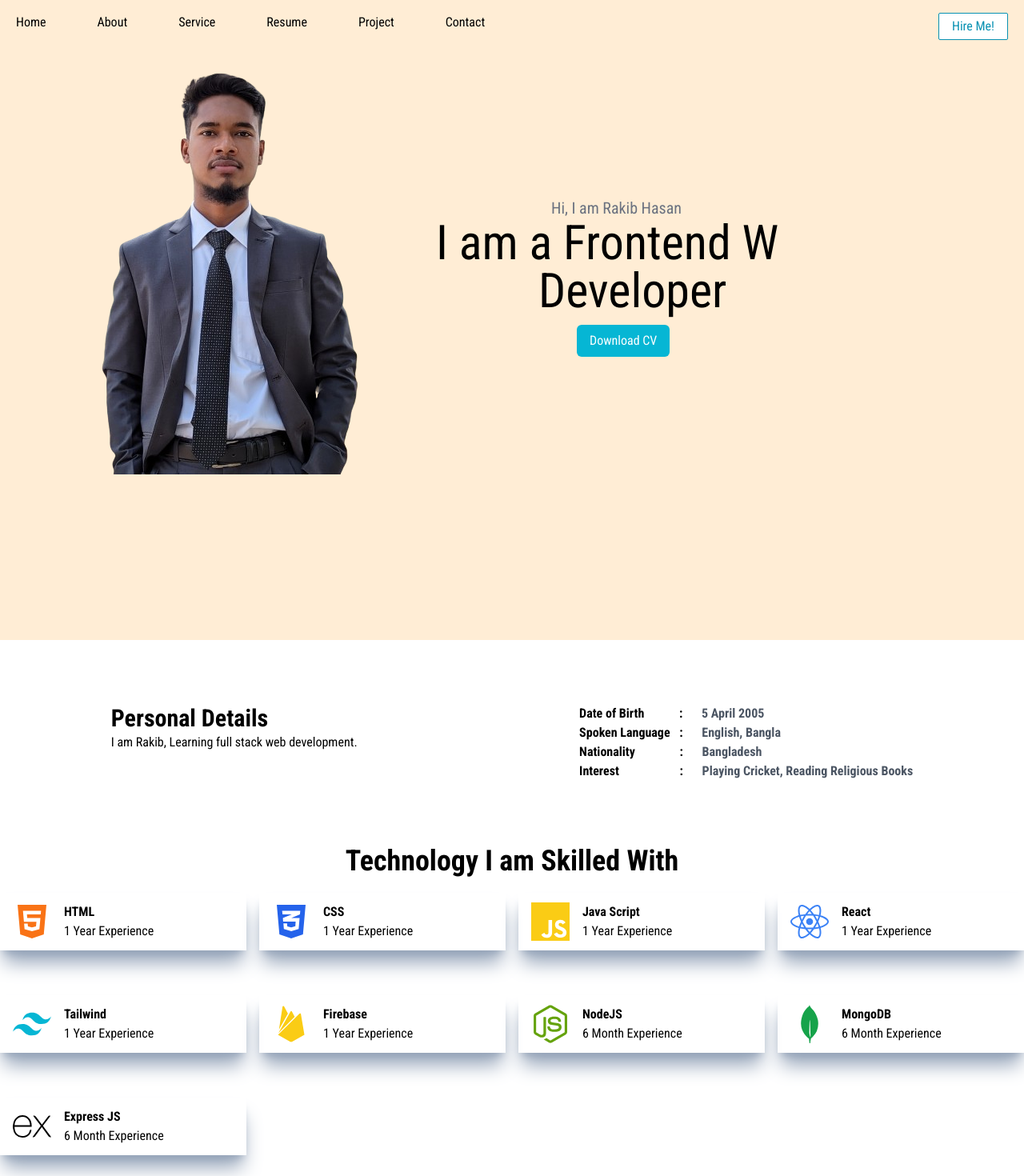
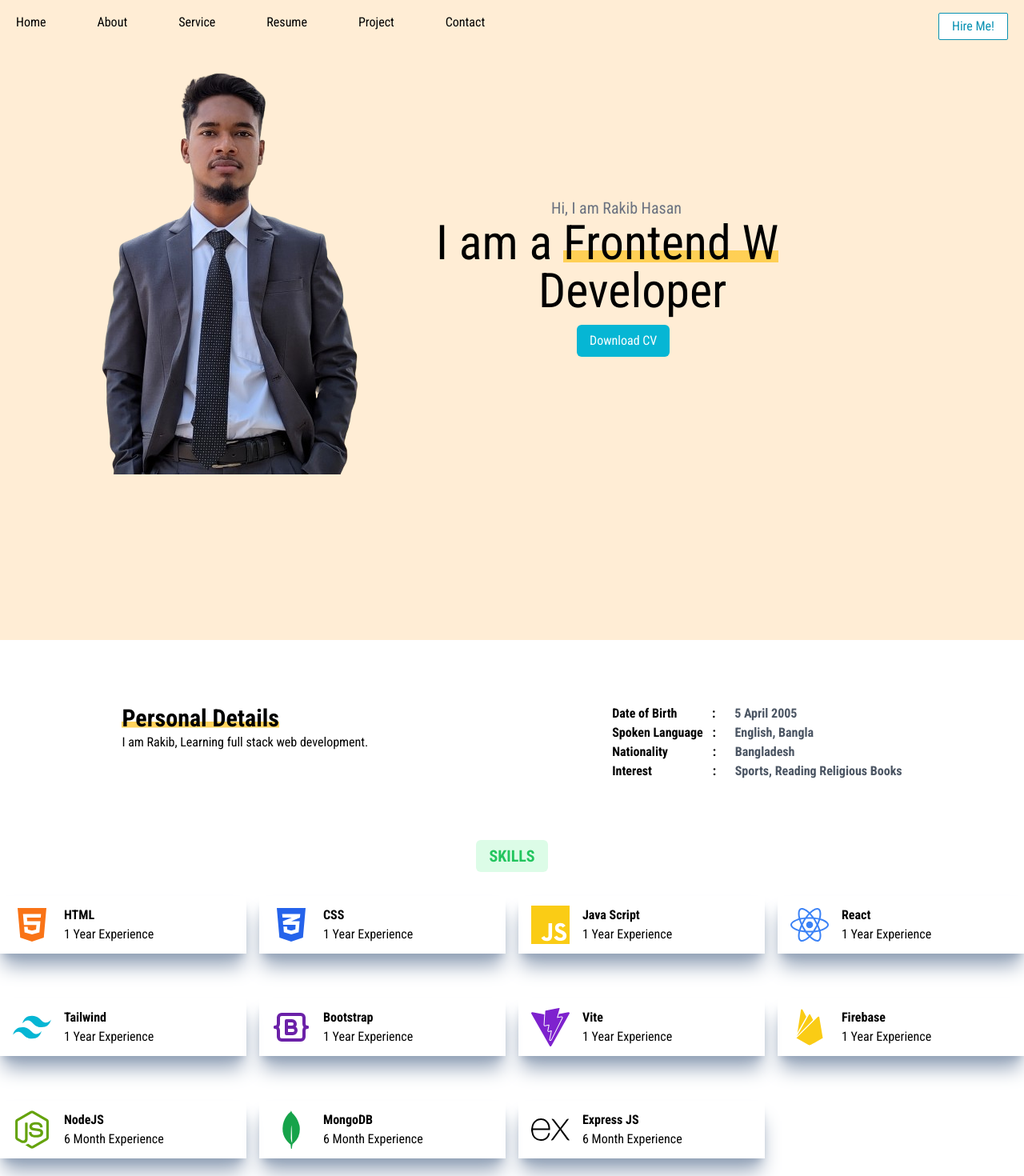
Before and after one commit to 001Rakib/Portfolio, a React (Vite) app: page / in a window 1280 px wide. Shown: the top 1470 px of the page at 80% size. Built offline with nearby package versions, Linux system fonts and the light colour scheme.

Commit message:
maded some fine tuning to banner and skills section

```diff
--- a/src/components/HomePhoto/Carosel.jsx
+++ b/src/components/HomePhoto/Carosel.jsx
@@ -10,7 +10,19 @@ const Carosel = () => {
         <h1 className="text-gray-500 ml-36 text-xl">Hi, I am Rakib Hasan</h1>
         <div>
           <h1 className="text-6xl">
-            I am a <Typewriter words={["Frontend Web"]} loop />
+            I am a{" "}
+            <mark
+              style={{
+                backgroundImage:
+                  "linear-gradient(120deg, rgba(255, 200, 53, 0.8) 0, rgba(255, 200, 53, 0.8) 100%)",
+                backgroundRepeat: "no-repeat",
+                backgroundPosition: "0 80%",
+                backgroundSize: "100% 0.25em",
+                backgroundColor: "transparent",
+              }}
+            >
+              <Typewriter words={["Frontend Web"]} loop />
+            </mark>
           </h1>
         </div>
         <h1 className="text-6xl ml-32">Developer</h1>
--- a/src/components/Skills/SkiiledTech.jsx
+++ b/src/components/Skills/SkiiledTech.jsx
@@ -9,6 +9,8 @@ import { IoLogoFirebase } from "react-icons/io5";
 import { SiMongodb } from "react-icons/si";
 import { FaNodeJs } from "react-icons/fa";
 import { SiExpress } from "react-icons/si";
+import { SiVite } from "react-icons/si";
+import { TbBrandBootstrap } from "react-icons/tb";
 
 const SkiiledTech = () => {
   const skills = [
@@ -38,6 +40,16 @@ const SkiiledTech = () => {
       experience: "1 Year",
     },
     {
+      skill: "Bootstrap",
+      icon: <TbBrandBootstrap className="text-purple-800"></TbBrandBootstrap>,
+      experience: "1 Year",
+    },
+    {
+      skill: "Vite",
+      icon: <SiVite className="text-purple-700"></SiVite>,
+      experience: "1 Year",
+    },
+    {
       skill: "Firebase",
       icon: <IoLogoFirebase className="text-yellow-400"></IoLogoFirebase>,
       experience: "1 Year",
@@ -61,8 +73,11 @@ const SkiiledTech = () => {
 
   return (
     <div className="max-w-screen-xl mx-auto my-10">
-      <h1 className="text-center text-4xl font-bold font-roboto-condense">
-        Technology I am Skilled With
+      <h1 className="text-center text-xl font-bold font-roboto-condense my-4">
+        <span className="text-green-500 bg-green-100 px-4 py-2 rounded-md">
+          {" "}
+          SKILLS
+        </span>
       </h1>
       <div className="grid grid-cols-4 gap-4">
         {skills.map((skill) => (
--- a/src/components/about/PersonalDetails.jsx
+++ b/src/components/about/PersonalDetails.jsx
@@ -2,7 +2,20 @@ const PersonalDetails = () => {
   return (
     <div className="max-w-screen-xl mx-auto my-20 flex justify-around">
       <div className="font-roboto-condense">
-        <h1 className="text-3xl font-bold">Personal Details</h1>
+        <h1 className="text-3xl font-bold">
+          <mark
+            style={{
+              backgroundImage:
+                "linear-gradient(120deg, rgba(255, 200, 53, 0.8) 0, rgba(255, 200, 53, 0.8) 100%)",
+              backgroundRepeat: "no-repeat",
+              backgroundPosition: "0 80%",
+              backgroundSize: "100% 0.25em",
+              backgroundColor: "transparent",
+            }}
+          >
+            Personal Details
+          </mark>
+        </h1>
         <p>I am Rakib, Learning full stack web development.</p>
       </div>
       <div className="font-roboto-condense">
@@ -25,7 +38,7 @@ const PersonalDetails = () => {
           <span className="font-bold pr-[72px]">Interest </span>
           <span className="font-bold">:</span>{" "}
           <span className="font-bold text-gray-600 pl-5">
-            Playing Cricket, Reading Religious Books
+            Sports, Reading Religious Books
           </span>
         </p>
       </div>
```
